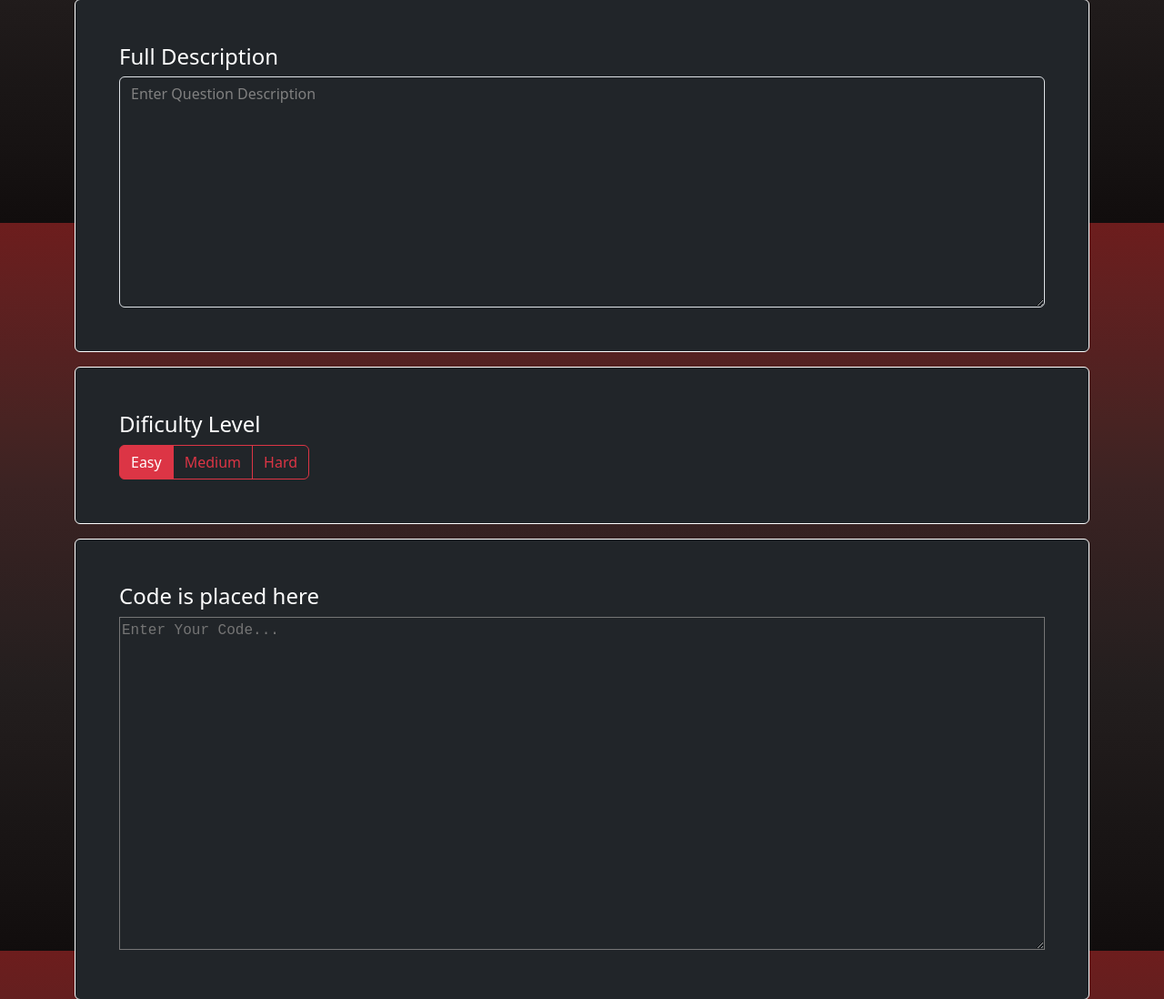
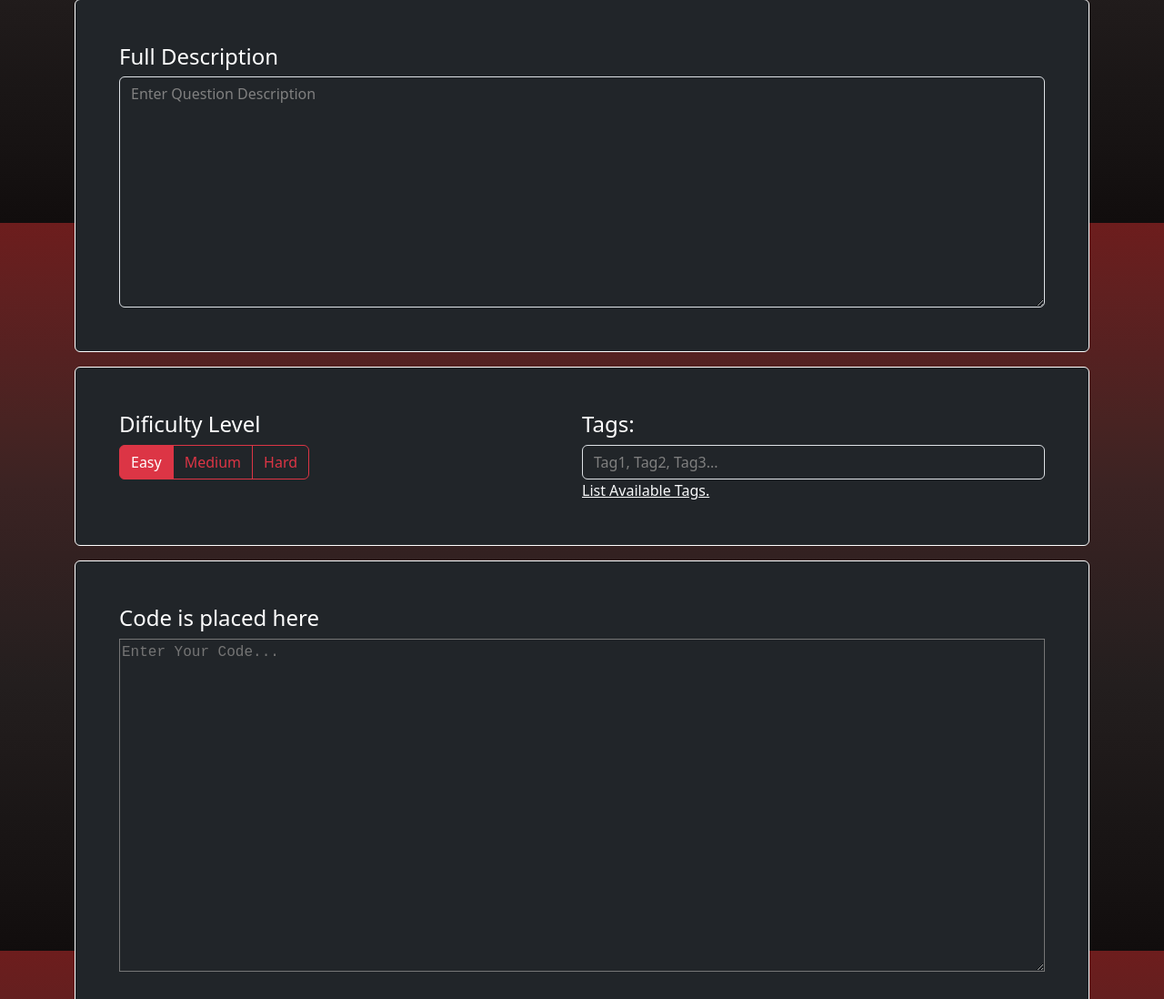
Before and after one commit to RandomDev92/CITS3007_Group47, a Flask app: page /UploadPage in a window 1280 px wide. Shown: the part 555-1653 px from the top of the page at 91% size. Run offline with Flask 3, Linux system fonts and the light colour scheme.

Commit message:
tag support added

```diff
--- a/ServerCode/app/routes.py
+++ b/ServerCode/app/routes.py
@@ -1,6 +1,6 @@
 from flask import render_template,  request, redirect, flash, url_for
 from app import app
-from app.models import User, Question, Difficulty
+from app.models import User, Question, Difficulty, Tag
 from . import db
 from werkzeug.security import generate_password_hash, check_password_hash
 from sqlalchemy import select
@@ -17,7 +17,7 @@ def HomePage():
 @app.route('/UploadPage', methods = ['GET', 'POST'])
 def UploadPage():
     if request.method == 'GET':
-        blankform = {"title":"", "short_desc":"", "full_desc":"", "Code":"", "testCode":"",}
+        blankform = {"title":"", "short_desc":"", "full_desc":"", "Code":"", "testCode":"", "tags":""}
         return render_template("UploadPage.html", form=blankform)
     if request.method == 'POST':
         uploadedQ = request.form
@@ -30,7 +30,10 @@ def UploadPage():
                         full_desc=uploadedQ["full_desc"],
                         difficulty=uploadedQ["difficulty"],
                         author_username=current_user.username)
-        print("added to db", flush=True)
+        taglist = uploadedQ["tags"].replace(" ", "").split(',')
+        for tag in taglist:
+            if Tag.query.filter_by(name=tag).first() != None:
+                question.tags.append(Tag.query.filter_by(name=tag).first())
         db.session.add(question)
         db.session.commit()
         return redirect(url_for('LandingUpload'))
@@ -48,7 +51,6 @@ def SearchPage():
         query = query.filter(Question.title.ilike(f"%{title_query}%"))
 
     if difficulty_query:
-        from app.models import Difficulty
         try:
             enum_val = Difficulty[difficulty_query.upper()]
             query = query.filter(Question.difficulty == enum_val)
--- a/ServerCode/app/templates/SignupPage.html
+++ b/ServerCode/app/templates/SignupPage.html
@@ -78,13 +78,10 @@
                 </div>
                 <p id="msg" class="text-danger"></p>
                 <div class="mb-5">
-                    <button type="button" class="btn btn-primary w-100 btn-danger" onclick="checkPassword()">{{current_user.username}}</button>
+                    <button type="button" class="btn btn-primary w-100 btn-danger" onclick="checkPassword()">Submit</button>
                 </div>
                 <a class="link-light" href="LoginPage">Already have an account? Login</a><br>
               </form>
-            <div class="ms-2">
-              <a href="UserPage" class="btn btn-outline-light nav-btn">Next</a>
-            </div>
         </div>
 
     </body>
--- a/ServerCode/app/templates/UploadPage.html
+++ b/ServerCode/app/templates/UploadPage.html
@@ -4,12 +4,8 @@
     <meta charset="UTF-8">
     <meta name="viewport" content="width=device-width, initial-scale=1.0">
     <title>Question Template</title>
-    <link
-      rel="stylesheet"
-      href="https://cdn.jsdelivr.net/npm/bootstrap@5.3.5/dist/css/bootstrap.min.css"
-      integrity="sha384‑Vkoo8x4CGsO3+Hhxv8T/Q5PaXtkKtu6ug5TOeNV6gBiFeWPGFN9MuhOf23Q9Ifjh"
-      crossorigin="anonymous"
-    />
+    <link href="https://cdn.jsdelivr.net/npm/bootstrap@5.3.3/dist/css/bootstrap.min.css" rel="stylesheet">
+    <script src="https://cdn.jsdelivr.net/npm/bootstrap@5.3.3/dist/js/bootstrap.bundle.min.js"></script>
 
     <style>
       body {
@@ -116,7 +112,8 @@
                 <h4>Full Description</h4>
                 <textarea id="fullDesc" name="full_desc"  type="text" class="form-control bg-dark text-white" rows="10" placeholder="Enter Question Description" required>{{form.full_desc}}</textarea>
               </div>
-              <div class="p-5 mb-3 bg-dark text-white border border-white rounded ">
+              <div class="p-5 mb-3 bg-dark text-white border border-white rounded d-flex">
+                <div class="col">
                   <h4>Dificulty Level</h4>
                   <div class="btn-group" role="group" aria-label="Basic radio toggle button group"> <!--Found on bootstrap documentation for Button Group-->
                     <input type="radio" class="btn-check" name="difficulty" id="easy" autocomplete="off" value="EASY" checked>
@@ -125,6 +122,12 @@
                     <label class="btn btn-outline-danger w-100" for="medium">Medium</label>
                     <input type="radio" class="btn-check" name="difficulty" id="hard" autocomplete="off" value="HARD">
                     <label class="btn btn-outline-danger w-100" for="hard">Hard</label>
+                  </div>
+                </div>
+                <div class="col">
+                  <h4>Tags: </h4>
+                  <input id="title" type="text" class="form-control bg-dark text-white" id="tacks" placeholder="Tag1, Tag2, Tag3..." name="tags" value="{{form.tags}}" required>
+                  <a class="link link-light" data-bs-toggle="popover" title="List of Tags" data-bs-content="Tag1, Tag2, Tag3">List Available Tags.</a>
                 </div>
               </div>
               <div class="p-5 mb-3 bg-dark text-white border border-white rounded ">
@@ -161,6 +164,11 @@
         </div>
         <button type="submit" class=" btn btn-lg btn-danger w-100" >Submit and Test</button>
       </form>
-      <!--Submit Button-->
+      <script>
+        var popoverTriggerList = [].slice.call(document.querySelectorAll('[data-bs-toggle="popover"]'));
+        var popoverList = popoverTriggerList.map(function (popoverTriggerEl) {
+          return new bootstrap.Popover(popoverTriggerEl)
+        });
+      </script>
 </body>
 </html>
```
Also changed, not shown: ServerCode/app/auth.py (+4 -4 lines), ServerCode/app/models.py (+6 -3 lines), ServerCode/migrations/versions/cfdeca2fdc44_.py (added, +42 -0 lines), ServerCode/app/app.db. Lines whose indentation alone changed are shown as unchanged.
